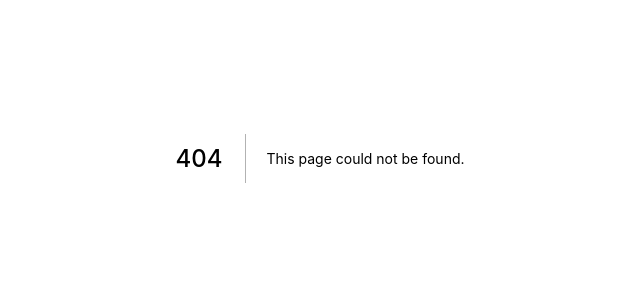
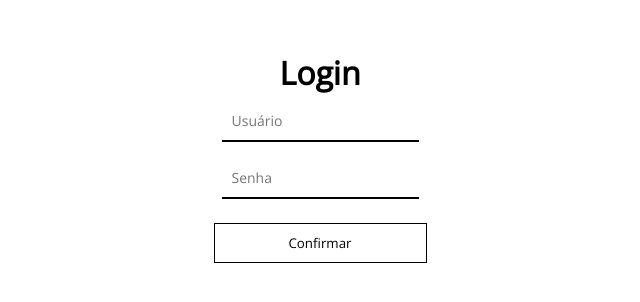
Before and after one commit to pedrogneri/fatec-dashboard, a Next.js app: page /login in a window 1280 px wide. Before the commit this address had no page. Shown: the part 242-544 px from the top of the page, without its empty margins (320-960 px from the left). Built offline with nearby package versions, Linux system fonts and the light colour scheme.

Commit message:
Add login page

```diff
--- /dev/null
+++ b/src/api.js
@@ -0,0 +1,6 @@
+import { Account } from 'fatec-api';
+export let myAccount;
+
+export const login = (login, password) => {
+  myAccount = new Account(login, password);
+};
--- /dev/null
+++ b/src/pages/_app.js
@@ -0,0 +1,12 @@
+import { GlobalStyle } from 'styles.js';
+
+const App = ({ Component, pageProps }) => {
+  return (
+    <>
+      <GlobalStyle />
+      <Component {...pageProps} />
+    </>
+  )
+}
+
+export default App;
--- /dev/null
+++ b/src/pages/_document.js
@@ -0,0 +1,30 @@
+import Document from 'next/document';
+import { ServerStyleSheet } from 'styled-components';
+
+export default class MyDocument extends Document {
+  static async getInitialProps(ctx) {
+    const sheet = new ServerStyleSheet();
+    const originalRenderPage = ctx.renderPage;
+
+    try {
+      ctx.renderPage = () =>
+        originalRenderPage({
+          enhanceApp: (App) => (props) =>
+            sheet.collectStyles(<App {...props} />),
+        });
+
+      const initialProps = await Document.getInitialProps(ctx);
+      return {
+        ...initialProps,
+        styles: (
+          <>
+            {initialProps.styles}
+            {sheet.getStyleElement()}
+          </>
+        ),
+      };
+    } finally {
+      sheet.seal();
+    }
+  }
+}
--- /dev/null
+++ b/src/pages/api/account.js
@@ -0,0 +1,13 @@
+import { login, myAccount } from 'api';
+
+export default (req, res) => {
+  const {user, password} = req.body;
+
+  login(user, password);
+
+  if (myAccount.isLogged){
+    res.statusCode = 200
+    res.setHeader('Content-Type', 'application/json')
+    res.json({ message: 'ok' })
+  }
+}
--- /dev/null
+++ b/src/pages/login/index.jsx
@@ -0,0 +1,51 @@
+import React, { useState } from 'react';
+import { useRouter } from 'next/router';
+import { Container, StyledInput, StyledButton, Form } from './styles';
+
+const Login = () => {
+  const router = useRouter();
+  const [user, setUser] = useState('');
+  const [password, setPassword] = useState('');
+
+  const handleSubmit = (event) => {
+    event.preventDefault();
+    if(user.trim() && password.trim()) {
+      fetch('/api/account', {
+        method: 'POST',
+        headers: {
+          'Content-Type': 'application/json',
+        },
+        body: JSON.stringify({
+          user,
+          password,
+        }),
+      }).then((account) => {
+        router.push('/');
+      }).catch((err) => {
+        console.log("Falha: ", err);
+      })
+    }
+  };
+
+  const handleChangeUser = (event) => {
+    setUser(event.target.value);
+  };
+
+  const handleChangePassword = (event) => {
+    setPassword(event.target.value);
+  };
+
+  return (
+    <Container>
+      <h2>Login</h2>
+      <Form onSubmit={handleSubmit}>
+        <StyledInput name="user" onChange={handleChangeUser} placeholder="Usuário" />
+        <StyledInput name="password" onChange={handleChangePassword} type="password" placeholder="Senha" />
+
+        <StyledButton type="submit">Confirmar</StyledButton>
+      </Form>
+    </Container>
+  )
+}
+
+export default Login;
--- /dev/null
+++ b/src/pages/login/styles.js
@@ -0,0 +1,32 @@
+import styled from 'styled-components';
+
+export const Container = styled.div`
+  display: flex;
+  align-items: center;
+  justify-content: center;
+  flex-direction: column;
+  height: 100vh;
+`;
+
+export const Form = styled.form`
+  display: flex;
+  flex-direction: column;
+`;
+
+export const StyledInput = styled.input`
+  font-size: 14px;
+  background-color: transparent;
+  border: none;
+  border-bottom: 2px solid #000;
+  margin: 8px;
+  padding: 10px;
+`;
+
+export const StyledButton = styled.button`
+  margin-top: 16px;
+  border: 1px solid #000;
+  background-color: transparent;
+  width: 100%;
+  padding: 10px;
+  cursor: pointer;
+`;
--- /dev/null
+++ b/src/styles.js
@@ -0,0 +1,93 @@
+import { createGlobalStyle } from 'styled-components';
+
+export const GlobalStyle = createGlobalStyle`
+  @import url('https://fonts.googleapis.com/css2?family=Open+Sans&display=swap');
+
+  * {
+    margin: 0;
+    padding: 0;
+    outline: 0;
+    box-sizing: border-box;
+    font-family: 'Open Sans', sans-serif !important;
+    -webkit-tap-highlight-color: transparent;
+  }
+
+  html {
+    height: 100%;
+  }
+
+  #root {
+    flex: 1;
+    margin: 0 auto;
+    width: 100vw;
+  }
+
+  body {
+    display: flex;
+    flex-direction: column;
+    margin: 0;
+    height: 100%;
+    -webkit-font-smoothing: antialiased;
+    -moz-osx-font-smoothing: grayscale;
+  }
+
+  h1 {
+    font-family: 'Open Sans', sans-serif;
+    font-size: 40px;
+    letter-spacing: 0;
+    line-height: 48px;
+  }
+
+  h2 {
+    font-family: 'Open Sans', sans-serif;
+    font-size: 32px;
+    letter-spacing: 0;
+    line-height: 40px;
+  }
+
+  h3 {
+    font-family: 'Open Sans', sans-serif;
+    font-size: 24px;
+    letter-spacing: 0;
+    line-height: 32px;
+  }
+
+  h4 {
+    font-family: 'Open Sans', sans-serif;
+    font-size: 20px;
+    letter-spacing: 0;
+    line-height: 28px;
+  }
+
+  h5 {
+    font-family: 'Open Sans', sans-serif;
+    font-size: 16px;
+    letter-spacing: 0;
+    line-height: 24px;
+  }
+
+  p, span, label {
+    font-family: 'Open Sans', sans-serif;
+    font-size: 14px;
+    letter-spacing: 0;
+    line-height: 20px;
+  }
+
+  label {
+    padding: 16px 0 8px 0;
+  }
+
+  b {
+    font-family: 'Open Sans', sans-serif;
+    font-weight: bold;
+  }
+
+  input {
+    min-width: 100px;
+  }
+
+  button {
+    outline: none;
+    border: none;
+  }
+`;
```
Also changed, not shown: src/pages/index.jsx (+25 -2 lines).
